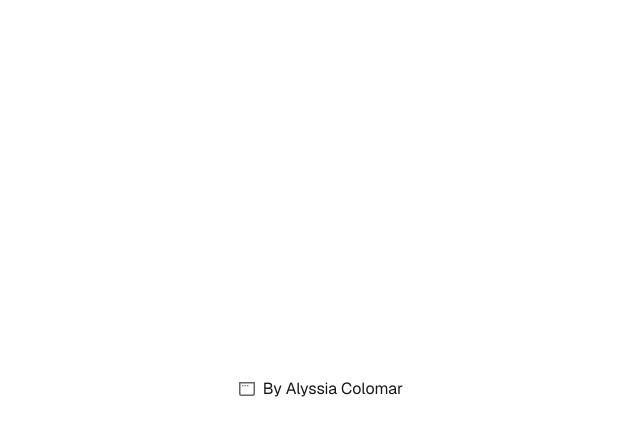
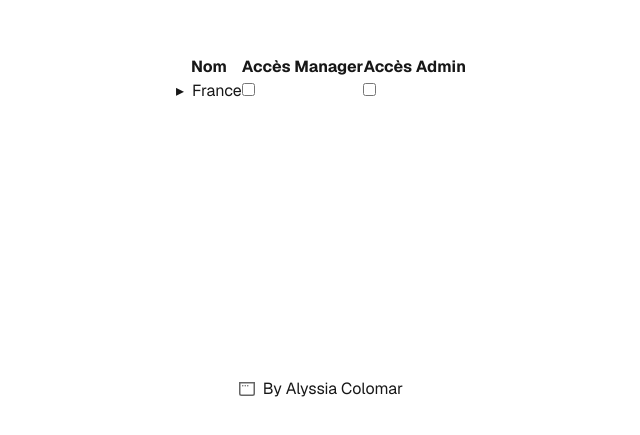
Before and after one commit to Alyyen/shop-management-table, a Next.js app in the folder shop-management-app/: page / in a window 1280 px wide. Shown: the part 321-756 px from the top of the page, without its empty margins (319-959 px from the left). Built offline with nearby package versions, Linux system fonts and the light colour scheme.

Commit message:
feat(shop): display shops in tree + check if has child

```diff
--- a/shop-management-app/app/page.tsx
+++ b/shop-management-app/app/page.tsx
@@ -1,5 +1,6 @@
 "use client";
 import { Shop } from "@/class/Shop";
+import TableComponent from "@/components/TableComponent";
 import Image from "next/image";
 import { useEffect, useState } from "react";
 
@@ -16,13 +17,14 @@ export default function Home() {
           tmpList.push(Shop.fromJSON(element));
         });
         setList(tmpList);
-        console.log(tmpList);
       });
   }, []);
 
   return (
     <div className="font-sans grid grid-rows-[20px_1fr_20px] items-center justify-items-center min-h-screen p-8 pb-20 gap-16 sm:p-20">
-      <main className="flex flex-col gap-[32px] row-start-2 items-center sm:items-start"></main>
+      <main className="flex flex-col gap-[32px] row-start-2 items-center sm:items-start">
+        <TableComponent shopList={list} />
+      </main>
       <footer className="row-start-3 flex gap-[24px] flex-wrap items-center justify-center">
         <a
           className="flex items-center gap-2 hover:underline hover:underline-offset-4"
--- a/shop-management-app/class/Shop.tsx
+++ b/shop-management-app/class/Shop.tsx
@@ -17,4 +17,8 @@ export class Shop {
 
     return new Shop(json.id, json.name, children);
   }
+
+  hasChild(): boolean {
+    return this.children?.length > 0;
+  }
 }
--- /dev/null
+++ b/shop-management-app/components/RowComponent.tsx
@@ -0,0 +1,52 @@
+import { Shop } from "@/class/Shop";
+import { useState } from "react";
+
+export default function RowComponent({ shop, level = 0 }: any) {
+  const [isOpen, setIsOpen] = useState(false);
+  const [hasManagerAccess, setHasManagerAccess] = useState(shop.manager_access);
+  const [hasAdminAccess, setHasAdminAccess] = useState(shop.admin_access);
+
+  const toggleOpen = () => setIsOpen(!isOpen);
+  const toggleManagerAccess = () => setHasManagerAccess(!hasManagerAccess);
+  const toggleAdminAccess = () => setHasAdminAccess(!hasAdminAccess);
+
+  return (
+    <>
+      <tr>
+        <td style={{ paddingLeft: `${level * 20}px` }}>
+          {shop.children && (
+            <button
+              onClick={toggleOpen}
+              style={{ marginRight: "8px" }}
+              className={`${!shop.hasChild() && "hidden"}`}
+            >
+              {isOpen ? "▾" : "▸"}
+            </button>
+          )}
+          {shop.name}
+        </td>
+        <td>
+          <input
+            value={shop.manager_access}
+            type="checkbox"
+            checked={hasManagerAccess}
+            onChange={toggleManagerAccess}
+          />
+        </td>
+        <td>
+          <input
+            value={shop.admin_access}
+            type="checkbox"
+            checked={hasAdminAccess}
+            onChange={toggleAdminAccess}
+          />
+        </td>
+      </tr>
+
+      {isOpen &&
+        shop.children?.map((child: Shop) => (
+          <RowComponent key={child.id} shop={child} level={level + 1} />
+        ))}
+    </>
+  );
+}
--- /dev/null
+++ b/shop-management-app/components/TableComponent.tsx
@@ -0,0 +1,30 @@
+"use client";
+
+import { useEffect, useState } from "react";
+import RowComponent from "@/components/RowComponent";
+import { Shop } from "@/class/Shop";
+
+type Props = {
+  shopList: Shop[];
+};
+
+const TableComponent = ({ shopList }: Props) => {
+  return (
+    <table>
+      <thead>
+        <tr>
+          <th>Nom</th>
+          <th>Accès Manager</th>
+          <th>Accès Admin</th>
+        </tr>
+      </thead>
+      <tbody>
+        {shopList.map((shop: Shop) => (
+          <RowComponent key={shop.id} shop={shop} />
+        ))}
+      </tbody>
+    </table>
+  );
+};
+
+export default TableComponent;
```
